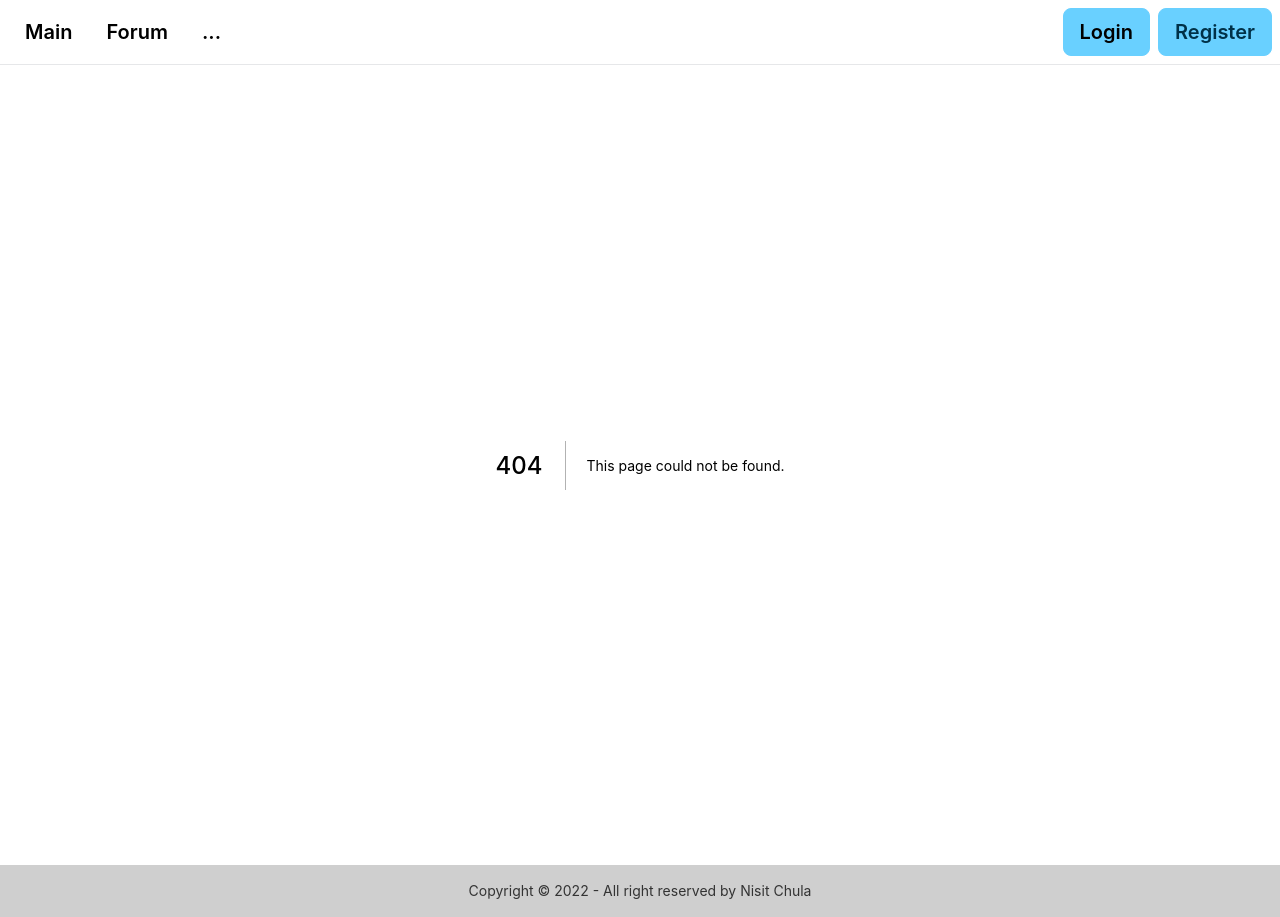
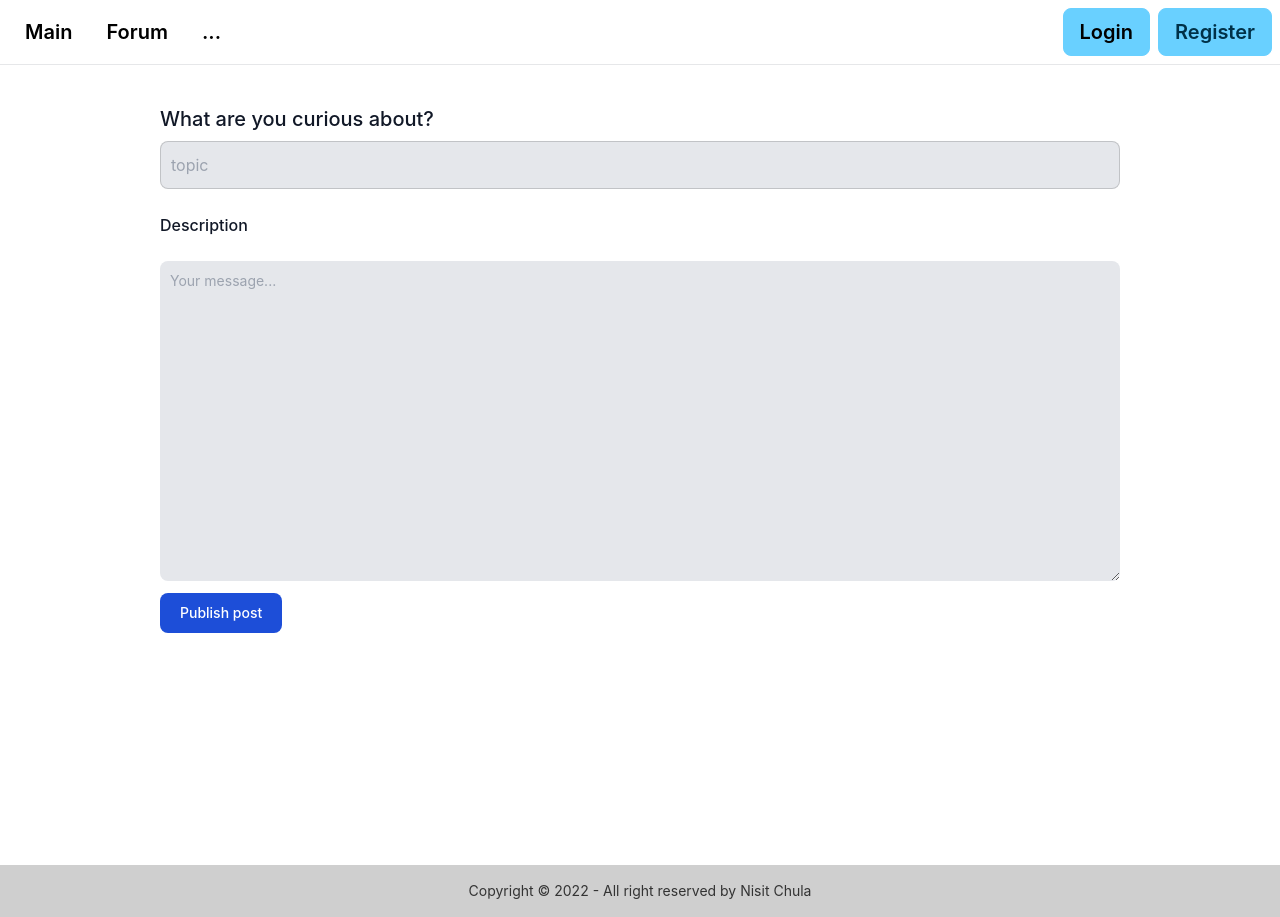
Before and after one commit to Thanapat01/startup-directory, a Next.js app: page /question in a window 1280 px wide. Before the commit this address had no page. Built offline with nearby package versions, Linux system fonts and the light colour scheme.

Commit message:
add question page

```diff
--- /dev/null
+++ b/components/askQuestion.js
@@ -0,0 +1,4 @@
+function AskQuestion() {
+  return {};
+}
+export default AskQuestion;
--- a/components/navbar.js
+++ b/components/navbar.js
@@ -7,11 +7,12 @@ export default function Navbar() {
         <Link href="/">
           <a className="btn btn-ghost normal-case text-xl ">Main</a>
         </Link>
-        <Link href="/forum">
+        <Link href="/../forum">
           <a className="btn btn-ghost normal-case text-xl">Forum</a>
         </Link>
         <a className="btn btn-ghost normal-case text-xl">...</a>
       </div>
+
       <Link href="/login">
         <div className="flex-none">
           {/* <a className="btn bg-blue-400 hover:bg-blue-500 border-0 normal-case text-xl" href="/login">Login</a> */}
--- a/pages/forum/[forumId].js
+++ b/pages/forum/[forumId].js
@@ -1,4 +1,5 @@
 import { useRouter } from "next/router";
+
 export default function ForumDetail(props) {
   let data = props.data;
 
@@ -10,8 +11,27 @@ export default function ForumDetail(props) {
     }
   }
   return (
-    <div className="text-center pt-8 text-3xl">
-      Forum Detail {props.forumId}
+    <div className="">
+      <div className="text-center pt-8 text-3xl">
+        Forum Detail {props.forumId}
+      </div>
+      <div className="flex justify-center">
+        <div className="flex  text-center flex-wrap border-solid border-2 border-gray-300 w-3/4">
+          <h2 class="mt-10 text-2xl font-extrabold dark:text-black ">
+            Payments tool for companies
+          </h2>
+          <p class="my-4 text-lg text-gray-500 drop-shadow-xl">
+            Start developing with an open-source library of over 450+ UI
+            components, sections, and pages built with the utility classes from
+            Tailwind CSS and designed in Figma.
+          </p>
+          <p class="mb-4 text-lg font-normal text-gray-500 dark:text-gray-400 drop-shadow-xl">
+            Deliver great service experiences fast - without the complexity of
+            traditional ITSM solutions. Accelerate critical development work,
+            eliminate toil, and deploy changes with ease.
+          </p>
+        </div>
+      </div>
     </div>
   );
 }
--- a/pages/forum/index.js
+++ b/pages/forum/index.js
@@ -1,16 +1,17 @@
 import TableForum from "../../components/tableForum";
 import { useEffect } from "react";
+import Link from "next/link";
 
 let data = [
   {
     id: 1,
-    name: "Technology",
+    title: "Technology",
     tag: "#data",
     time: "2022-11-03",
   },
   {
     id: 2,
-    name: "Food",
+    title: "Food",
     tag: "#food",
     time: "2022-11-05",
   },
@@ -18,17 +19,23 @@ let data = [
 
 export default function Forum(props) {
   let data = props.data;
-
-  // useEffect(() => {
-  //   data.forEach((forum) => {
-  //     forum.time = getDateTime(forum.time);
-  //   });
-  //   console.log(data);
-  // }, []);
-
   return (
-    <div className="pt-10">
-      <TableForum data={data}></TableForum>
+    <div className="pt-10 ">
+      <div className="flex justify-center">
+        <div className="flex justify-end w-3/4">
+          <Link href="/question">
+            <div className="flex-none">
+              {/* <a className="btn bg-blue-400 hover:bg-blue-500 border-0 normal-case text-xl" href="/login">Login</a> */}
+              <a className="mr-2 btn btn-sm btn-primary normal-case text-xl">
+                Ask a Question
+              </a>
+            </div>
+          </Link>
+        </div>
+      </div>
+      <div className="mt-3">
+        <TableForum data={data}></TableForum>
+      </div>
     </div>
   );
 }
@@ -37,7 +44,6 @@ export async function getServerSideProps(context) {
   data.forEach((forum) => {
     forum.datetime = getDateTime(forum.time);
   });
-  // console.log(data);
 
   return {
     props: {
@@ -47,15 +53,6 @@ export async function getServerSideProps(context) {
 }
 
 function getDateTime(time) {
-  // event.stopPropagation();
-  // const currentDate = new Date();
-  // let postDate = new Date(data.time);
-  // console.log(currentDate.getTime() - postDate.getTime());
-
-  // const currentDate = new Date();
-  // let postDate = new Date(data.time);
-  // return postDate;
-
   const date = new Date(time);
   const result = date.toLocaleString("en-UK", {
     dateStyle: "long",
@@ -63,50 +60,3 @@ function getDateTime(time) {
   });
   return result;
 }
-// <div className="overflow-x-auto w-full flex justify-center p-10 ">
-//   <table className="table w-3/4">
-//     <thead>
-//       <tr>
-//         <th className="bg-primary-content text-base">Newest</th>
-//       </tr>
-//       <div className="bg-base-200 text-sm pl-3 space-x-1  ">
-//         <div className=" mb-4 cursor-pointer hover:underline display: inline-block ">
-//           #Data
-//         </div>
-//         <div className=" mb-4 cursor-pointer hover:underline display: inline-block ">
-//           #Finance
-//         </div>
-//         <div className=" mb-4 cursor-pointer hover:underline display: inline-block">
-//           #Health
-//         </div>
-//       </div>
-//     </thead>
-//     <ul role="list" class=" divide-y divide-slate-200">
-//       <Link href="/forum/1">
-//         <li class="hover:bg-slate-100 active:bg-slate-200 cursor-pointer">
-//           <div class="ml-1 overflow-hidden p-1">
-//             <div class="text-sm font-medium text-slate-900">Machine</div>
-//             <div class="text-sm text-slate-500 truncate">2 mins ago</div>
-//           </div>
-//         </li>
-//       </Link>
-
-//       <Link href="/forum/2">
-//         <li class="hover:bg-slate-100 active:bg-slate-200 cursor-pointer">
-//           <div class="ml-1 overflow-hidden p-1">
-//             <div class="text-sm font-medium text-slate-900">Data</div>
-//             <div class="text-sm text-slate-500 truncate">5 mins ago</div>
-//           </div>
-//         </li>
-//       </Link>
-//       <Link href="/forum/3">
-//         <li class="hover:bg-slate-100 active:bg-slate-200 cursor-pointer">
-//           <div class="ml-1 overflow-hidden p-1">
-//             <div class="text-sm font-medium text-slate-900">Food</div>
-//             <div class="text-sm text-slate-500 truncate">10 mins ago</div>
-//           </div>
-//         </li>
-//       </Link>
-//     </ul>
-//   </table>
-// </div>
--- /dev/null
+++ b/pages/question.js
@@ -0,0 +1,36 @@
+import Link from "next/link";
+import AskQuestion from "../components/askQuestion";
+
+export default function Question() {
+  return (
+    <div className="pt-10 flex justify-center">
+      <div className="mb-6 w-3/4 ">
+        <label className="content-center block mb-2 text-xl font-medium text-gray-900 dark:text-black-300">
+          What are you curious about?
+        </label>
+        <input
+          className=" p-2.5 bg-gray-200 input input-bordered input-m w-full focus:outline-none"
+          placeholder="topic"
+        ></input>
+        <div className="mt-6 mb-6 w-3/4 ">
+          <label className="content-center block mb-2 text-l font-medium text-gray-900 dark:text-black-300">
+            Description
+          </label>
+        </div>
+        <textarea
+          id="message"
+          rows="15"
+          className="block p-2.5 w-full text-sm rounded-lg border-black bg-gray-200 border-gray-200 placeholder-gray-400 focus:outline-none"
+          placeholder="Your message..."
+        ></textarea>
+
+        <button
+          type="submit"
+          className="mt-3 inline-flex items-center px-5 py-2.5 text-sm font-medium text-center text-white bg-blue-700 rounded-lg focus:ring-4 focus:ring-blue-200 dark:focus:ring-blue-900 hover:bg-blue-800"
+        >
+          Publish post
+        </button>
+      </div>
+    </div>
+  );
+}
--- a/pages/register.js
+++ b/pages/register.js
@@ -9,7 +9,7 @@ export default function login() {
         <input
           type="text"
           placeholder="ID"
-          className="input input-bordered w-full max-w-xs "
+          className="input input-bordered w-full max-w-xs focus:outline-none "
         />
         <label className="label">
           <span className="label-text">Password</span>
@@ -17,7 +17,7 @@ export default function login() {
         <input
           type="text"
           placeholder="Password"
-          className="input input-bordered w-full max-w-xs"
+          className="input input-bordered w-full max-w-xs focus:outline-none"
         />
 
         <label className="label">
@@ -26,7 +26,7 @@ export default function login() {
         <input
           type="text"
           placeholder="Password"
-          className="input input-bordered w-full max-w-xs"
+          className="input input-bordered w-full max-w-xs focus:outline-none"
         />
 
         <button className="btn btn-primary border-0 normal-case text-xl text-neutral mt-4">
```
Also changed, not shown: components/forumItem.js (+1 -12 lines), pages/startup/[startupId].js (+21 -7 lines).
